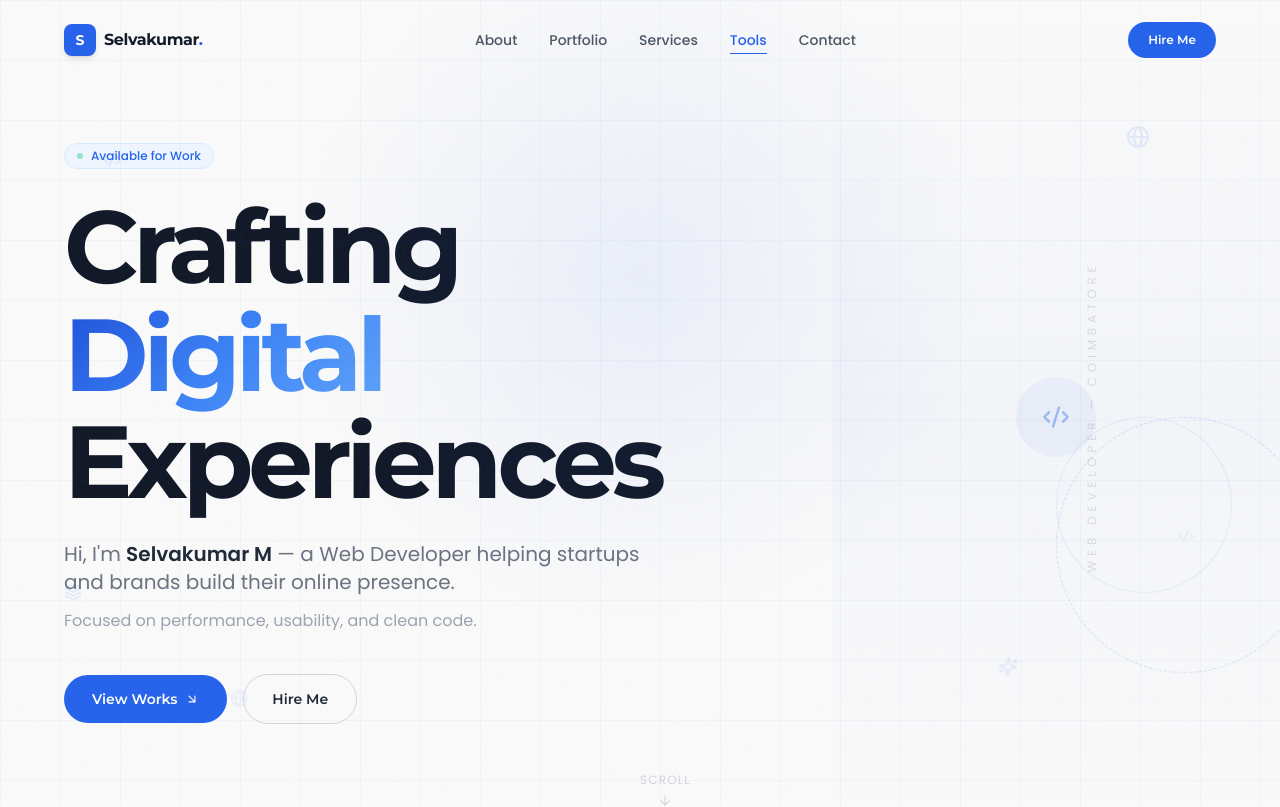
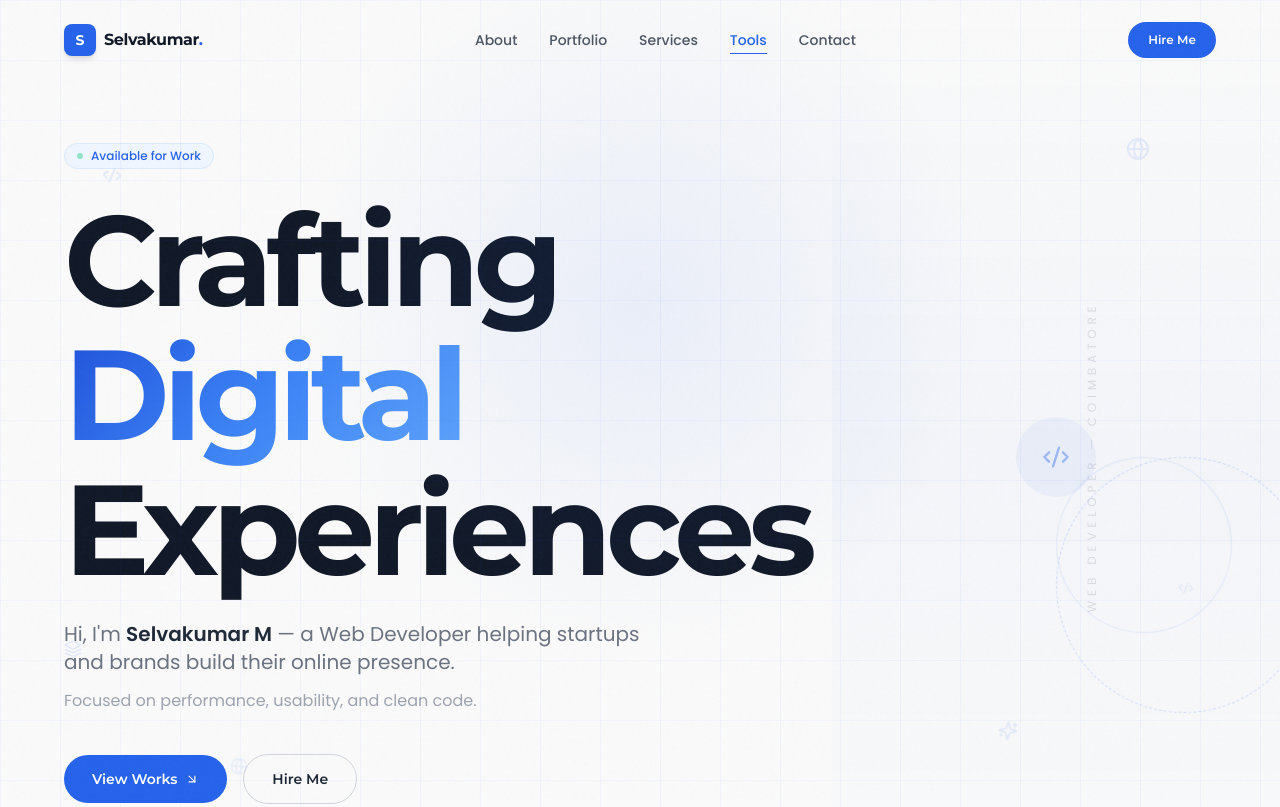
Before and after one commit to devselvakumar/devfolio, a React (Vite) app: page / in a window 1280 px wide. Shown: the top 807 px of the page. Built offline with nearby package versions, Linux system fonts and the light colour scheme.

Commit message:
Updated File

```diff
--- a/src/components/Hero.jsx
+++ b/src/components/Hero.jsx
@@ -87,7 +87,7 @@ export default function Hero() {
           <motion.h1
             variants={itemVariants}
             className="font-sans font-bold leading-[1.05] tracking-tighter mb-4 md:mb-6 mt-0"
-            style={{ fontSize: 'clamp(2rem, 8vw, 6.5rem)' }}
+            style={{ fontSize: 'clamp(3rem, 10vw, 8.5rem)' }}
           >
             <span className="text-gray-900">Crafting</span>
             <br />
```
